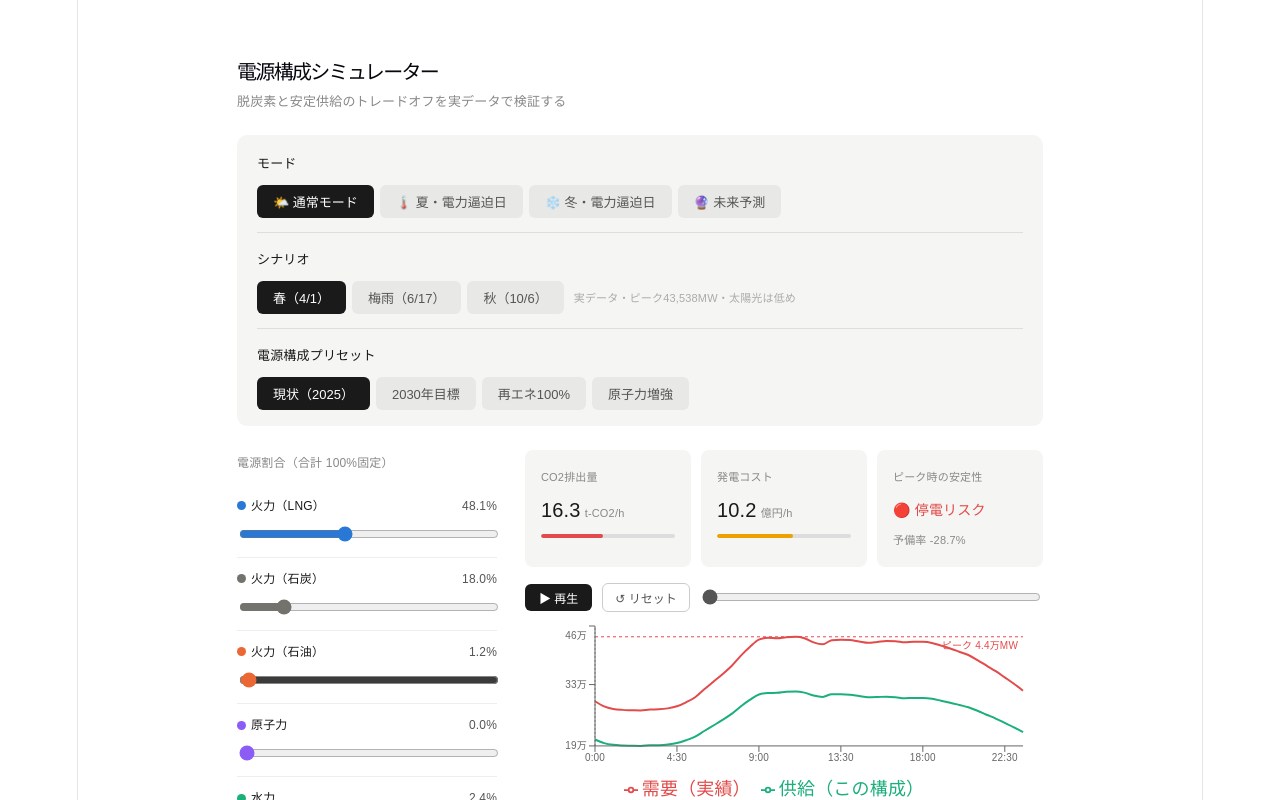
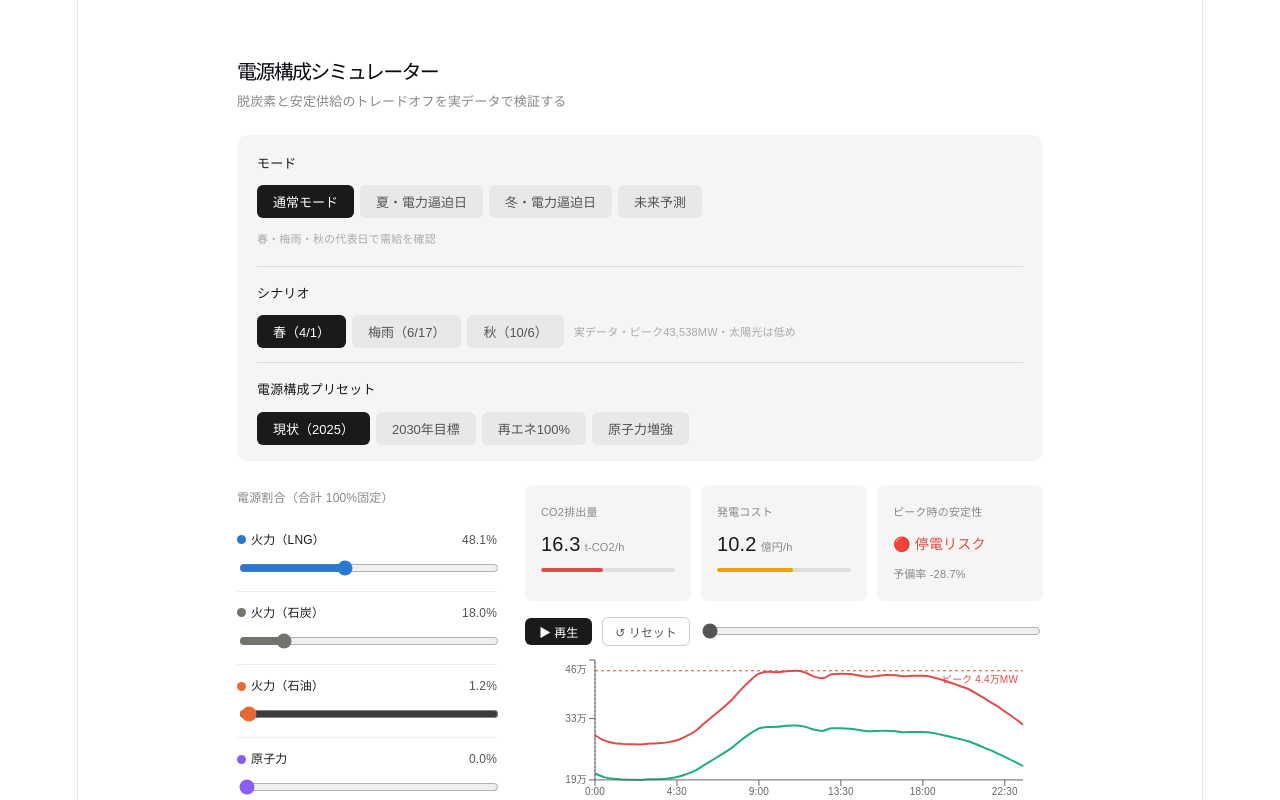
Before and after one commit to Nishiyama1204/Watt-if, a React (Vite) app in the folder energy-simulator/: page / in a window 1280 px wide. Shown: the top 800 px of the page. Built offline with nearby package versions, Linux system fonts and the light colour scheme.

Commit message:
洗濯中モードの説明文表示

```diff
--- a/energy-simulator/src/App.jsx
+++ b/energy-simulator/src/App.jsx
@@ -27,10 +27,10 @@ const PRESETS = {
 
 // モード・シナリオ定義
 const MODES = {
-  normal:  { label:"🌤️ 通常モード",      desc:"春・梅雨・秋の代表日で需給を確認" },
-  summer:  { label:"🌡️ 夏・電力逼迫日",  desc:"記録的猛暑日の実データで検証" },
-  winter:  { label:"❄️ 冬・電力逼迫日",  desc:"厳冬期の電力逼迫日の実データで検証" },
-  predict: { label:"🔮 未来予測",         desc:"気温を入力して需要と安定性を予測" },
+  normal:  { label:"通常モード",      desc:"春・梅雨・秋の代表日で需給を確認" },
+  summer:  { label:"夏・電力逼迫日",  desc:"記録的猛暑日の実データで検証" },
+  winter:  { label:"冬・電力逼迫日",  desc:"厳冬期の電力逼迫日の実データで検証" },
+  predict: { label:"未来予測",         desc:"気温を入力して需要と安定性を予測" },
 };
 
 const SCENARIO_OPTIONS = {
@@ -554,6 +554,10 @@ export default function App() {
               }}>{v.label}</button>
             ))}
           </div>
+            {/* 追加：選択中モードの説明文 */}
+          <div style={{ fontSize:11, color:"#aaa", marginTop:8 }}>
+            {MODES[mode].desc}
+          </div>
         </div>
 
         {/* ② シナリオ（未来予測以外） */}
```
